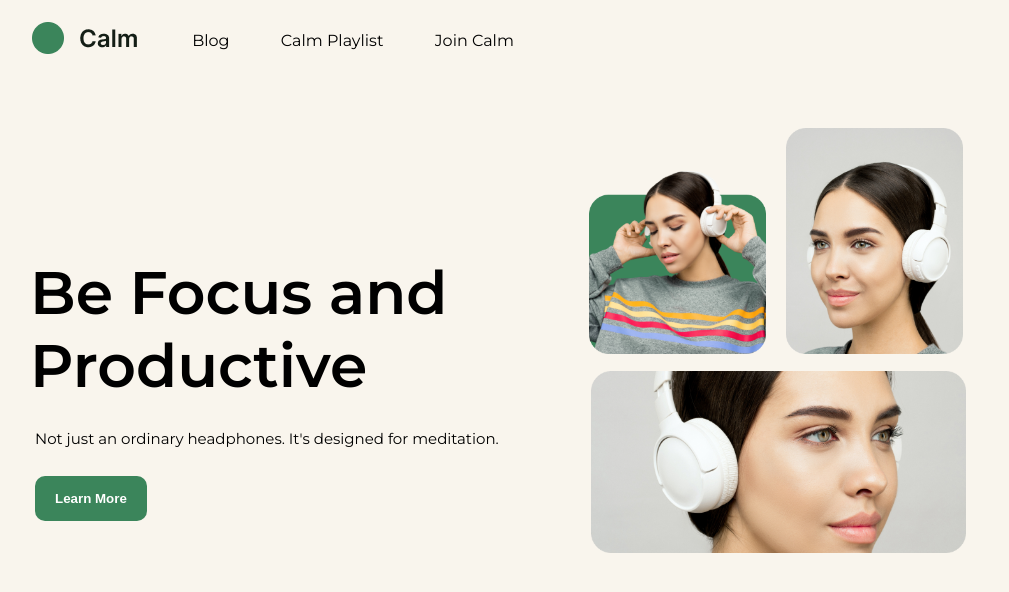
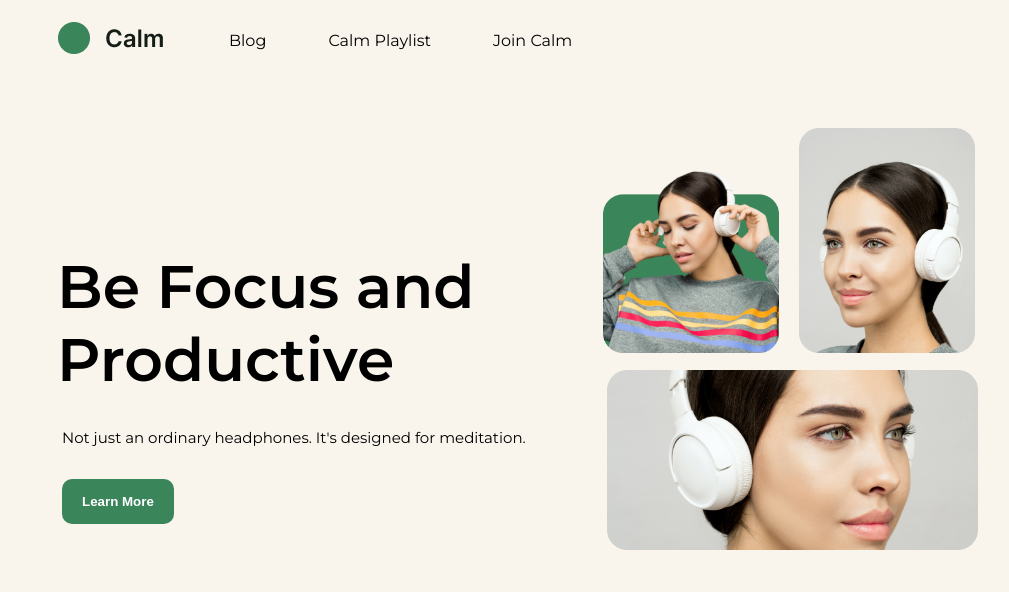
Before and after one commit to imbeshat/Project04-Headphones, a plain HTML site: page index.html in a window 1280 px wide. Shown: the whole page, without its empty margins (98-1107 px from the left). Drawn offline with Linux system fonts and the light colour scheme.

Commit message:
removed % and added vw or px in css

```diff
--- a/style.css
+++ b/style.css
@@ -15,7 +15,7 @@ body {
 /* ------------- CSS for nav bar --------------  */
 
 nav {
-	padding: 20px 10%;
+	padding: 20px 154px;
 	height: 15vh;
 }
 
@@ -26,7 +26,7 @@ nav ul {
 
 nav ul li {
 	list-style: none;
-	margin-right: 5%;
+	margin-right: 62px;
 	font-weight: 400;
 }
 
@@ -36,7 +36,7 @@ main {
 	display: flex;
 	align-items: center;
 	justify-content: center;
-	margin-left: 10%;
+	margin-left: 155px;
 }
 
 .leftmain {
@@ -49,7 +49,7 @@ main {
 }
 
 .leftmain p {
-	margin: 5% 5px;
+	margin: 32px 5px;
 	font-size: 15px;
 }
 
@@ -69,12 +69,12 @@ main {
 }
 
 .top-left {
-	width: 35%;
+	width: 15vw;
 	padding: 8px 8px;
 }
 
 .bottom-image {
-	width: 68%;
-	margin-left: 10px;
+	width: 29vw;
+	margin-left: 12px;
 	margin-top: 5px;
 }
```
